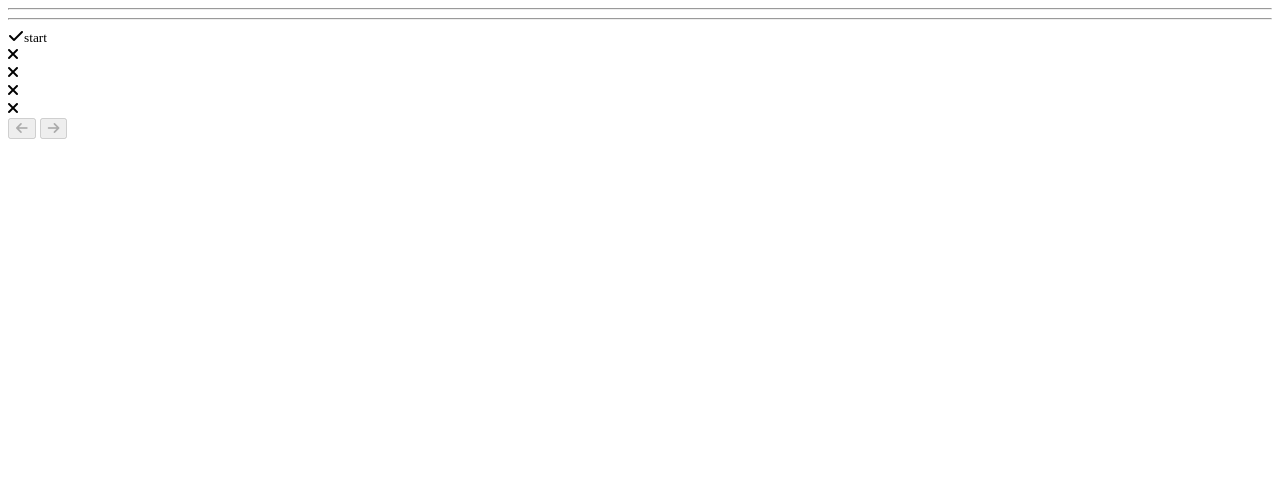
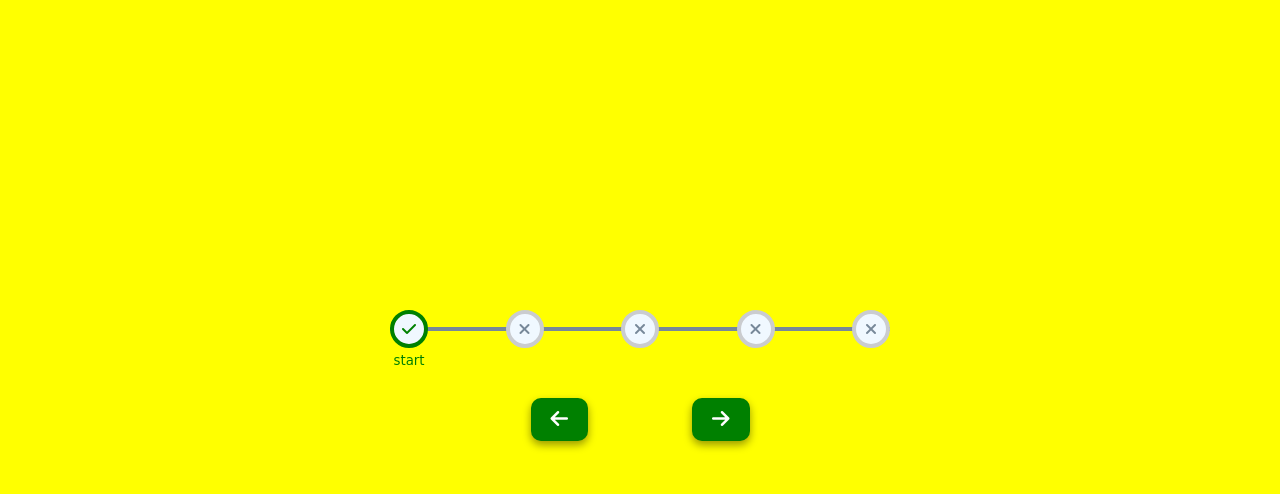
Before and after one commit to osos0/30-Step-Progress-Bar, a plain HTML site: page index.html in a window 1280 px wide. Drawn offline with Linux system fonts and the light colour scheme.

Commit message:
the final update

```diff
--- a/index.html
+++ b/index.html
@@ -8,6 +8,7 @@
       content="width=
     device-width, initial-scale=1.0"
     />
+    <title>Step-Progress-Par</title>
     <link
       rel="stylesheet"
       href="https://cdnjs.cloudflare.com/ajax/libs/font-awesome/6.2.1/css/all.min.css"
@@ -15,7 +16,7 @@
       crossorigin="anonymous"
       referrerpolicy="no-referrer"
     />
-    <title>Step-Progress-Par</title>
+    <link rel="stylesheet" href="style.css" />
   </head>
   <body>
     <div class="container">
@@ -38,12 +39,13 @@
           <i class="fas fa-times"></i>
         </div>
       </div>
-      <button class="btn" id="prev" disabled>
+      <button class="btn" id="prev">
         <i class="fa-solid fa-arrow-left"></i>
       </button>
-      <button class="btn" id="next" disabled>
+      <button class="btn" id="next">
         <i class="fa-solid fa-arrow-right"></i>
       </button>
     </div>
+    <script src="index.js"></script>
   </body>
 </html>
--- /dev/null
+++ b/index.js
@@ -0,0 +1,36 @@
+const nextEl = document.getElementById("next");
+const prevEl = document.getElementById("prev");
+const fronEl = document.querySelector(".bar-front");
+const stepsEl = document.querySelectorAll(".step");
+
+let num = 0;
+nextEl.addEventListener("click", () => {
+  num++;
+  if (num >= stepsEl.length) {
+    num = stepsEl.length - 1;
+  }
+  updateSteps();
+});
+
+function updateSteps() {
+  fronEl.style.width = `${num * 25}%`;
+  stepsEl[num].classList.add("checked");
+  stepsEl[num].innerHTML = `<i class="fas fa-check"></i><small>${
+    [num] < 1 ? `start` : `step${num}`
+  }</small>`;
+  if (num == 4)
+    stepsEl[num].innerHTML = `<i class="fas fa-check"></i><small>final</small>`;
+}
+prevEl.addEventListener("click", () => {
+  num--;
+  if (num < 0) {
+    num = 0;
+  }
+  lessUpdate();
+});
+
+function lessUpdate() {
+  stepsEl[num + 1].classList.remove("checked");
+  stepsEl[num + 1].innerHTML = `<i class="fas fa-times"></i>`;
+  fronEl.style.width = `${num * 25}%`;
+}
--- /dev/null
+++ b/style.css
@@ -0,0 +1,89 @@
+body {
+  margin: 0;
+  display: flex;
+  justify-content: center;
+  height: 100vh;
+  align-items: center;
+  background-color: yellow;
+}
+
+.container {
+  text-align: center;
+}
+
+.progress-con {
+  width: 500px;
+  display: flex;
+  justify-content: space-between;
+  position: relative;
+}
+
+.bar-back {
+  position: absolute;
+  height: 4px;
+  width: 100%;
+  background-color: lightslategrey;
+  border: none;
+  z-index: -1;
+  margin: 0;
+  top: 50%;
+  transform: translateY(-50%);
+}
+
+.bar-front {
+  position: absolute;
+  height: 4px;
+  width: 0%;
+  background-color: green;
+  border: none;
+  z-index: -1;
+  margin: 0;
+  top: 50%;
+  transform: translateY(-50%);
+}
+
+.step {
+  background-color: aliceblue;
+  height: 30px;
+  width: 30px;
+  border-radius: 50px;
+  display: flex;
+  justify-content: center;
+  align-items: center;
+  border: 4px rgb(202, 204, 207) solid;
+  color: lightslategray;
+}
+
+.checked {
+  color: green;
+  border-color: green;
+}
+
+.checked small {
+  position: absolute;
+  bottom: -20px;
+  font-family: cursive;
+}
+
+.btn {
+  background-color: green;
+  border: none;
+  color: white;
+  padding: 10px 20px;
+  font-size: 20px;
+  border-radius: 10px;
+  margin: 50px;
+  cursor: pointer;
+  box-shadow: 0 4px 8px rgba(0, 0, 0, 0.4);
+}
+
+.btn:hover {
+  opacity: 0.9;
+}
+
+.btn:active {
+  transform: scale(0.97);
+}
+.btn:disabled {
+  background-color: gray;
+}
```
